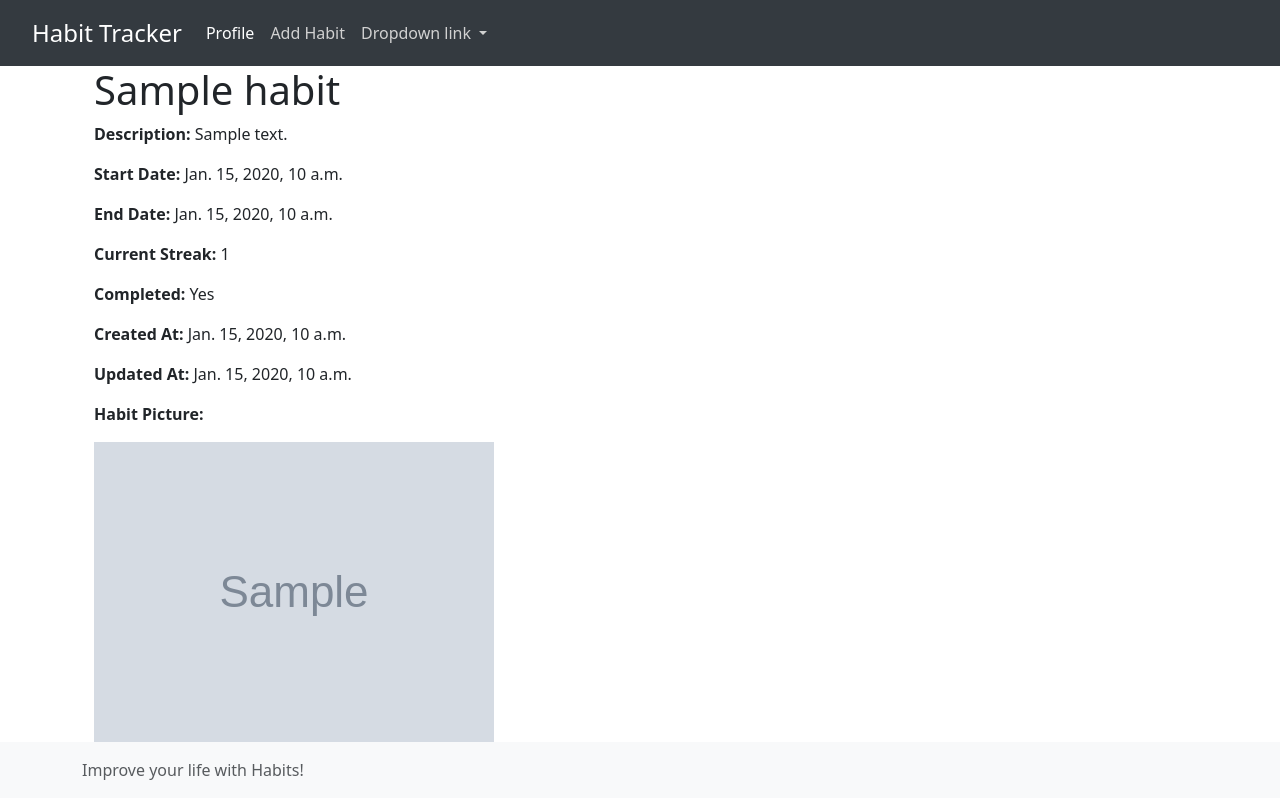
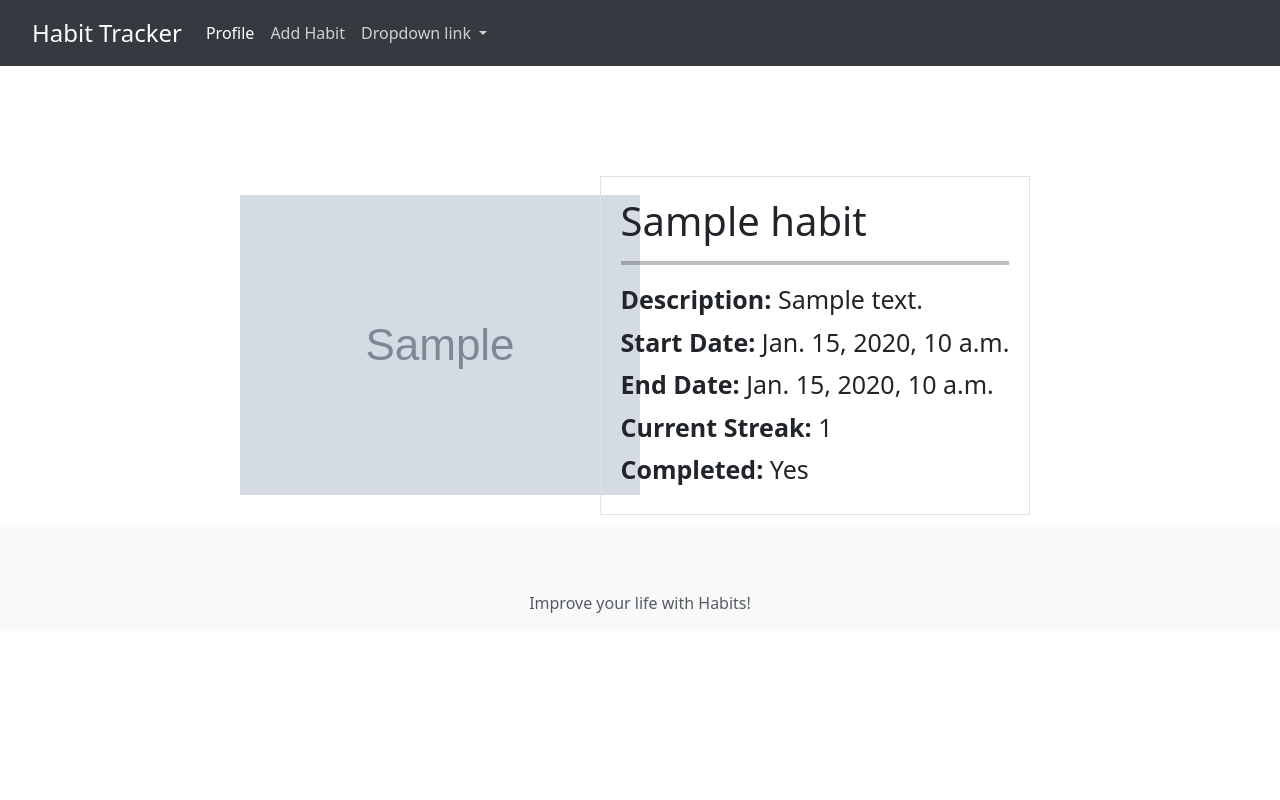
Before and after one commit to DenyysChernenko/HabitTracker, a Django app: template habit_tracker/habits/templates/habits/habit_detail.html in a window 1280 px wide. Run offline with Django 5.2, Linux system fonts and the light colour scheme; the template is opened without the code that fills it: values that come from a table or form of the project are taken from there, others are empty; tables that the repository leaves empty hold one stand-in row (values such as "Sample post"); grey boxes marked "Sample" are stand-in pictures; some libraries are stand-ins or nearby versions.

Commit message:
Improved Detail View, Add Urls with ID, Working on add_habit

```diff
--- a/habit_tracker/habits/forms.py
+++ b/habit_tracker/habits/forms.py
@@ -11,7 +11,8 @@ class HabitForm(ModelForm):
         model = Habit
         fields = ['name', 'description', 'end_date', 'current_streak', 'is_completed', 'user']
         widgets = {
-            'name': forms.TextInput(attrs={'class': 'form-control'}),
+            'name': forms.TextInput(attrs={'class': 'form-control',
+                                           'placeholder': 'Your Name'}),
             'description': forms.Textarea(attrs={'class': 'form-control'}),
             'start_date': forms.DateTimeInput(attrs={'class': 'form-control'}),
             'end_date': forms.DateTimeInput(attrs={
--- a/habit_tracker/habits/templates/habits/add_habit.html
+++ b/habit_tracker/habits/templates/habits/add_habit.html
@@ -6,7 +6,6 @@
 <section>
     <h2>Add Habit</h2>
     <p>Insert your details below:</p>
-
     <form class="needs-validation" novalidate action="{% url 'add_habit' %}" method="post" enctype="multipart/form-data">
         {% csrf_token %}
         {{ form.as_p }}
--- a/habit_tracker/habits/templates/habits/habit_detail.html
+++ b/habit_tracker/habits/templates/habits/habit_detail.html
@@ -3,18 +3,53 @@
 {% block title %}Habit Detail{% endblock %}
 
 {% block content %}
+<style>
+    .container {
+        display: flex;
+        align-items: center;
+        justify-content: center;
+        margin-top: 50px;
+    }
+    .picture-habit {
+        flex-shrink: 0;
+        width: 200px;
+        height: auto;
+        object-fit: cover;
+        border-radius: 50%;
+        margin-right: 150px;
+    }
+    .habit-details {
+        display: flex;
+        flex-direction: column;
+        max-width: 600px;
+    }
+    .habit-details p {
+        margin: 5px 0;
+        font-size: 25px;
+    }
+
+    .border {
+       padding: 20px;
+       margin: 10px;
+    }
+
+</style>
+
+{% load static %}
 <div class="container">
-    <h1>{{ habit.name }}</h1>
-    <p><strong>Description:</strong> {{ habit.description }}</p>
-    <p><strong>Start Date:</strong> {{ habit.start_date }}</p>
-    <p><strong>End Date:</strong> {{ habit.end_date }}</p>
-    <p><strong>Current Streak:</strong> {{ habit.current_streak }}</p>
-    <p><strong>Completed:</strong> {{ habit.is_completed|yesno:"Yes,No" }}</p>
-    <p><strong>Created At:</strong> {{ habit.created_at }}</p>
-    <p><strong>Updated At:</strong> {{ habit.updated_at }}</p>
-    {% if habit.habit_picture %}
-        <p><strong>Habit Picture:</strong></p>
-        <img src="{{ habit.habit_picture.url }}" alt="Habit Picture" class="img-fluid">
-    {% endif %}
+    <div class="picture-habit">
+        <img src="{% if habit.habit_picture %}{{ habit.habit_picture.url }}{% else %}{% static 'images/habit_default.jpg' %}{% endif %}" alt="{{ habit.name }}'s profile picture">
+    </div>
+    <div class="habit-details">
+        <span class="border">
+        <h1>{{ habit.name }}</h1>
+        <hr style="height: 4px; border: none; background-color: #000; width: 100%;">
+        <p><strong>Description:</strong>  {{ habit.description }}</p>
+        <p><strong>Start Date:</strong>  {{ habit.start_date }}</p>
+        <p><strong>End Date:</strong>  {{ habit.end_date }}</p>
+        <p><strong>Current Streak:</strong>  {{ habit.current_streak }}</p>
+        <p><strong>Completed:</strong>  {{ habit.is_completed|yesno:"Yes,No" }}</p>
+        </span>
+    </div>
 </div>
 {% endblock %}
--- a/habit_tracker/habits/urls.py
+++ b/habit_tracker/habits/urls.py
@@ -3,6 +3,6 @@ from .views import habit_list, add_habit, habit_detail
 urlpatterns = [
     path('', habit_list, name='habit_list'),
     path('habits/add-habit', add_habit, name='add_habit'),
-    path('habits/<int:habit_id>/', habit_detail, name='habit_detail'),
+    path('<int:habit_id>/', habit_detail, name='habit_detail'),
 
 ]
--- a/habit_tracker/templates/base.html
+++ b/habit_tracker/templates/base.html
@@ -24,6 +24,7 @@
         .custom-navbar .navbar-toggler {
             border-color: rgba(255, 255, 255, 0.1);
         }
+
     </style>
 </head>
 <body>
```
